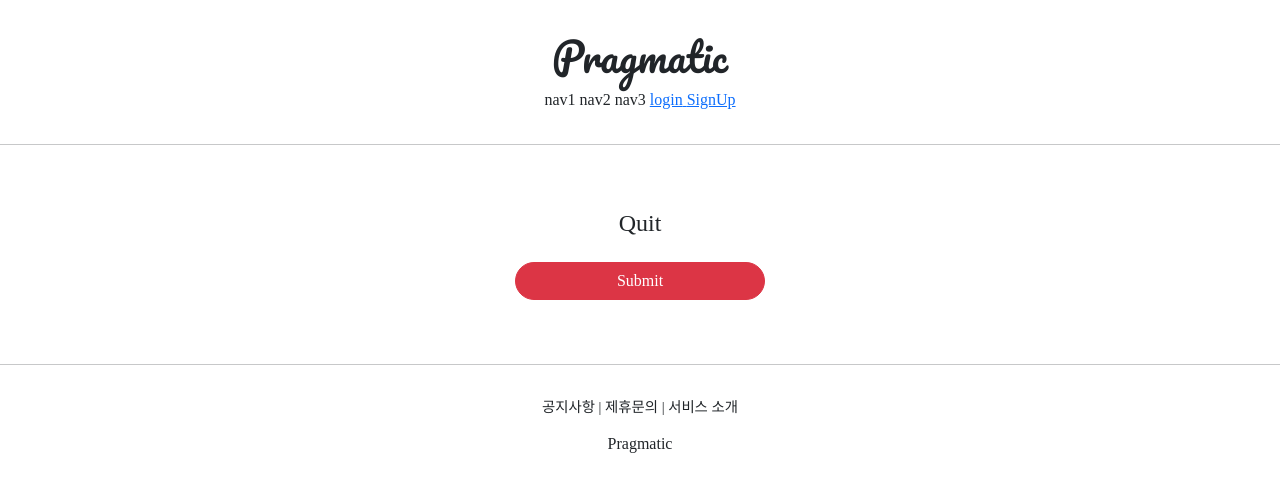
After one commit to gynhyunkim/django_pinterest, a Django app: template accountapp/templates/accountapp/delete.html in a window 1280 px wide. The commit adds this page. Shown: the top 492 px of the page. Run offline with Django 3.2, Linux system fonts and the light colour scheme; the template is opened without the code that fills it, so the values that code supplies are empty; some libraries are stand-ins or nearby versions; some web fonts are replaced.

Commit message:
django course 26

```diff
--- /dev/null
+++ b/accountapp/templates/accountapp/delete.html
@@ -0,0 +1,16 @@
+{% extends 'base.html' %}
+{% load bootstrap4 %}
+
+{% block content %}
+    <div style = "text-align: center; max-width: 500px; margin: 4rem auto">
+        <div>
+            <h4>Quit</h4>
+        </div>
+        <form action="{% url 'accountapp:delete' pk=user.pk %}" method="post">
+            {% csrf_token %}
+            <input type="submit" class="btn btn-danger rounded-pill col-6 mt-3">
+        </form>
+
+    </div>
+
+{% endblock %}
--- a/accountapp/templates/accountapp/detail.html
+++ b/accountapp/templates/accountapp/detail.html
@@ -17,6 +17,11 @@
                     Change Info
                 </p>
             </a>
+            <a href = "{% url 'accountapp:delete' pk=user.pk %}">
+                <p>
+                    Quit
+                </p>
+            </a>
             {% endif %}
         </div>
     </div>
--- a/accountapp/urls.py
+++ b/accountapp/urls.py
@@ -1,7 +1,7 @@
 from django.contrib.auth.views import LoginView, LogoutView
 from django.urls import path
 
-from accountapp.views import hello_world, AccountCreateView, AccountDetailView, AccountUpdateView
+from accountapp.views import hello_world, AccountCreateView, AccountDetailView, AccountUpdateView, AccountDeleteView
 
 app_name = "accountapp"
 
@@ -14,5 +14,6 @@ urlpatterns = [
     path('create/', AccountCreateView.as_view(), name='create'),
     path('detail/<int:pk>', AccountDetailView.as_view(), name='detail'),
     path('update/<int:pk>', AccountUpdateView.as_view(), name='update'),
+    path('delete/<int:pk>', AccountDeleteView.as_view(), name='delete')
     #정보에 접근하기 위해 개인키 필요
 ]
--- a/templates/header.html
+++ b/templates/header.html
@@ -12,6 +12,9 @@
             <a href="{% url 'accountapp:login' %}?next={{ request.path }}">
                 <span>login</span>
             </a>
+            <a href="{% url 'accountapp:create' %}?next={{ request.path }}">
+                <span>SignUp</span>
+            </a>
             {% else %}
             <a href="{% url 'accountapp:detail' pk=user.pk %}">
                 <span>MyPage</span>
```
Also changed, not shown: accountapp/views.py (+6 -1 lines).
